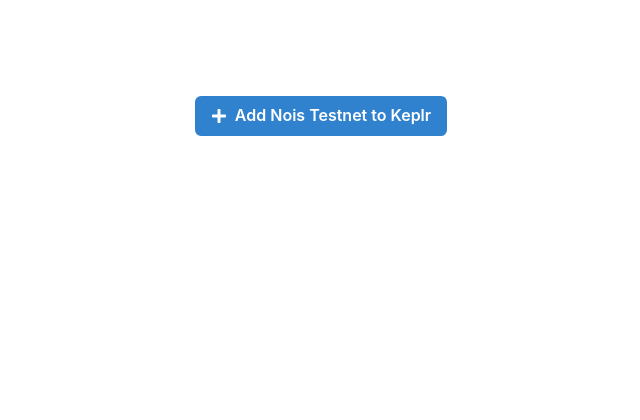
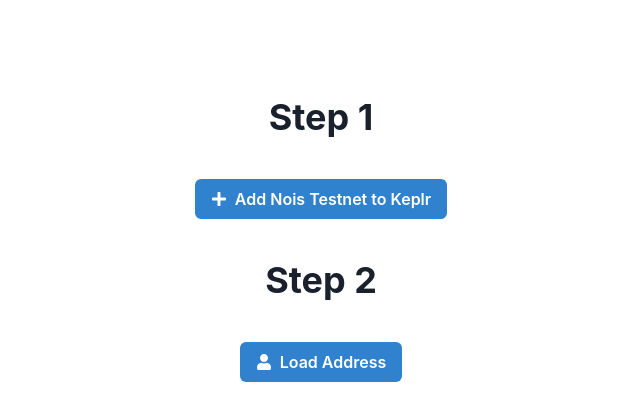
Before and after one commit to noislabs/address-generator, a Next.js app: page / in a window 1280 px wide. Shown: the top 420 px of the page, without its empty margins (319-959 px from the left). Built offline with nearby package versions, Linux system fonts and the light colour scheme.

Commit message:
Improve UI and error handling

```diff
--- a/src/lib/noisConfig.ts
+++ b/src/lib/noisConfig.ts
@@ -1,7 +1,9 @@
 import { ChainInfo } from "./keplr";
 
+export const chainId = "nois-testnet-003";
+
 export const noisConfig: ChainInfo = {
-  chainId: "nois-testnet-003",
+  chainId: chainId,
   chainName: "Nois Testnet",
   rpc: "https://rpc.nois.mcbnode.online",
   rest: "https://api.nois.mcbnode.online",
--- a/src/pages/index.tsx
+++ b/src/pages/index.tsx
@@ -1,6 +1,6 @@
 import Head from "next/head";
 import styles from "@/styles/Home.module.css";
-import { noisConfig } from "@/lib/noisConfig";
+import { chainId, noisConfig } from "@/lib/noisConfig";
 import { useState } from "react";
 import {
   Alert,
@@ -10,19 +10,34 @@
   Button,
   VStack,
   useToast,
+  Text,
+  Divider,
+  Heading,
 } from "@chakra-ui/react";
-import { FaCheck, FaPlus } from "react-icons/fa";
+import { FaCheck, FaPlus, FaUser } from "react-icons/fa";
 
 export default function Home() {
-  const [lastError, setLastError] = useState<{ title: string; description: string }>();
-  const [installed, setInstalled] = useState(false);
+  const [lastAddChainError, setAddChainError] = useState<{ title: string; description: string }>();
+  const [loadAddressError, setLoadAddressError] = useState<{
+    title: string;
+    description: string;
+  }>();
+  const [installed, setInstalled] = useState<boolean>();
+  const [address, setAddress] = useState<string>();
   const toast = useToast();
 
+  function resetErrors() {
+    toast.closeAll();
+    setAddChainError(undefined);
+    setLoadAddressError(undefined);
+  }
+
   function addNoisAsSuggestedChain() {
-    setLastError(undefined);
+    resetErrors();
+
     const anyWindow: any = window;
     if (!anyWindow.keplr) {
-      setLastError({
+      setAddChainError({
         title: "Keplr not found",
         description: "It seems like Keplr is not installed.",
       });
@@ -32,18 +47,70 @@
           console.log("Suggested chain installed");
           setInstalled(true);
           toast({
-            title: "Installed.",
+            title: "Installed",
             description: "Nois Testnet installed in Keplr.",
             status: "success",
-            duration: 3_000,
+            duration: 2_000,
             isClosable: true,
           });
         },
         (err: any) => {
           console.error(err);
-          setLastError({
+          setAddChainError({
             title: "Suggested chain could not be added",
             description: err.toString(),
+          });
+        },
+      );
+    }
+  }
+
+  function loadAddressFromKeplr() {
+    resetErrors();
+    setAddress(undefined);
+
+    const anyWindow: any = window;
+    if (!anyWindow.keplr) {
+      setLoadAddressError({
+        title: "Keplr not found",
+        description: "It seems like Keplr is not installed.",
+      });
+    } else {
+      const keplr = anyWindow.keplr;
+      keplr.enable(chainId).then(
+        () => {
+          console.log("Chain enabled");
+
+          const offlineSigner = keplr.getOfflineSigner(chainId);
+          offlineSigner.getAccounts().then(
+            (accounts: any) => {
+              console.log("Accounts:", accounts);
+              const address = accounts[0].address;
+              if (typeof address !== "string")
+                throw new Error("First account must have a string address");
+              setAddress(address);
+              toast({
+                title: "Loaded",
+                description: "Got account address from Keplr.",
+                status: "success",
+                duration: 2_000,
+                isClosable: true,
+              });
+            },
+            (err: any) => {
+              console.error(err);
+              setLoadAddressError({
+                title: "Account unavailable",
+                description: "Could not get account from Keplr.",
+              });
+            },
+          );
+        },
+        (err: any) => {
+          console.error(err);
+          setLoadAddressError({
+            title: "Keplr unavailable",
+            description: "Could not enable Keplr with the given chain ID.",
           });
         },
       );
@@ -58,8 +125,8 @@
         <link rel="icon" href="/favicon.ico" />
       </Head>
       <main className={styles.main}>
-        <VStack>
-          <p>
+        <VStack spacing={10}>
+        <Heading>Step 1</Heading>
           <Button
             leftIcon={installed ? <FaCheck /> : <FaPlus />}
             isDisabled={installed}
@@ -69,15 +136,35 @@
           >
             {installed ? <>Added</> : <>Add Nois Testnet to Keplr</>}
           </Button>
-          </p>
 
-          {lastError && (
+          {lastAddChainError && (
             <Alert status="error">
               <AlertIcon />
-              <AlertTitle>{lastError.title}</AlertTitle>
-              <AlertDescription>{lastError.description}</AlertDescription>
+              <AlertTitle>{lastAddChainError.title}</AlertTitle>
+              <AlertDescription>{lastAddChainError.description}</AlertDescription>
             </Alert>
           )}
+
+        <Heading>Step 2</Heading>
+
+          <Button
+            leftIcon={<FaUser />}
+            colorScheme="blue"
+            variant="solid"
+            onClick={() => loadAddressFromKeplr()}
+          >
+            Load Address
+          </Button>
+
+          {loadAddressError && (
+            <Alert status="error">
+              <AlertIcon />
+              <AlertTitle>{loadAddressError.title}</AlertTitle>
+              <AlertDescription>{loadAddressError.description}</AlertDescription>
+            </Alert>
+          )}
+
+          {address && <Text size="lg">{address}</Text>}
         </VStack>
       </main>
     </>
```
Lines whose indentation alone changed are shown as unchanged.
